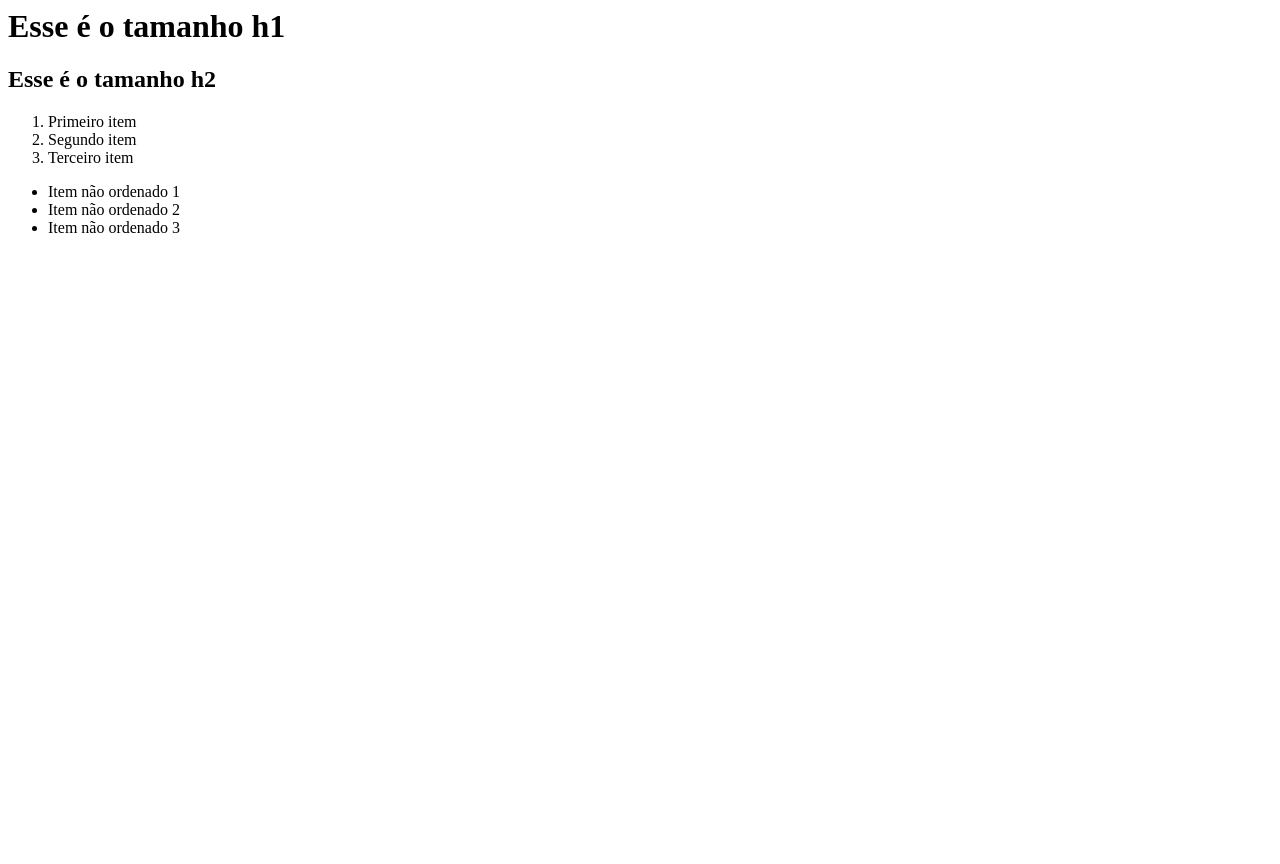
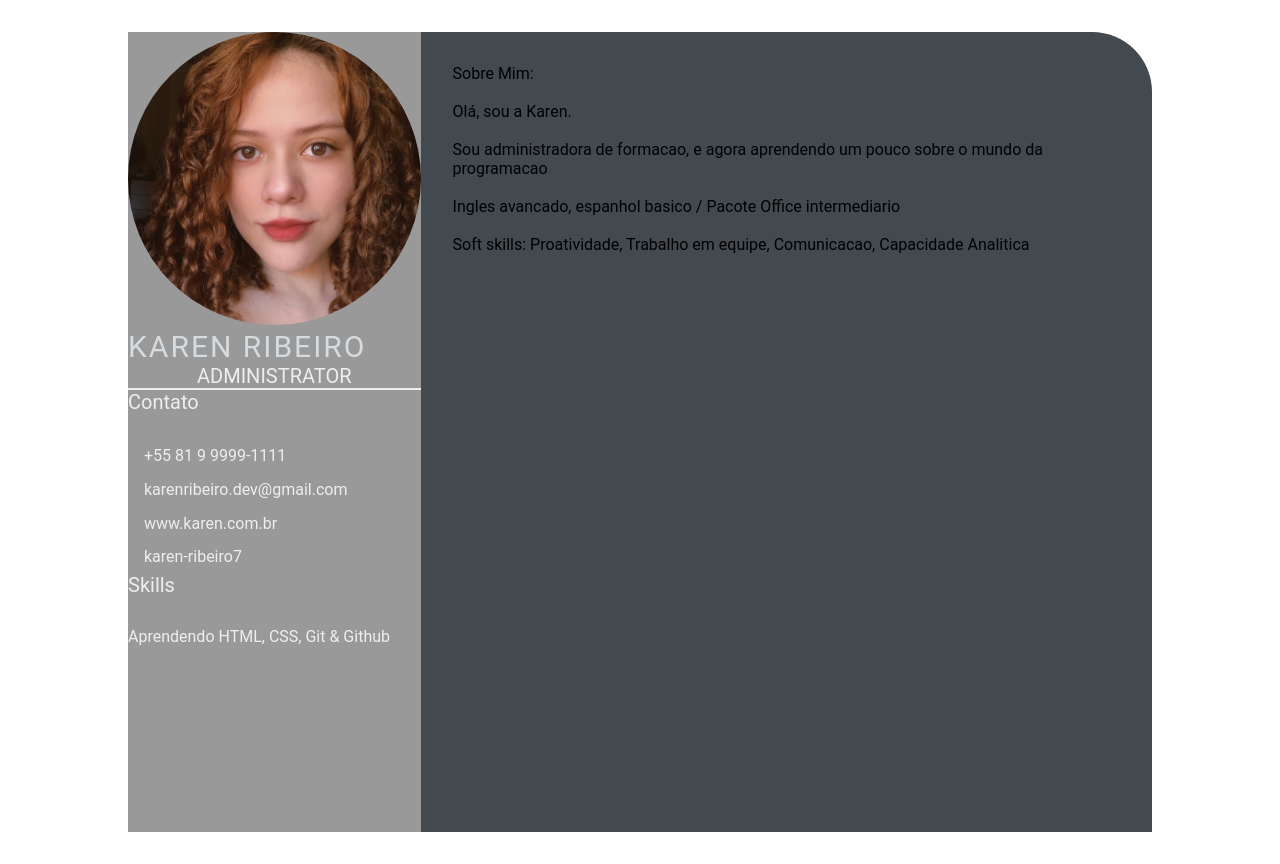
Before and after one commit to karen-ribeiro7/karenribeiro.github.io, a plain HTML site: page index.html in a window 1280 px wide. Before the commit the page ends 800 px from the top, so only its background shows below. Drawn offline with Linux system fonts and the light colour scheme.

Commit message:
adicionado style.css e alterado index.html primeira versao

```diff
--- a/index.html
+++ b/index.html
@@ -1,19 +1,63 @@
-<html>
+<!DOCTYPE html>
+<html lang="en">
     <head>
-        <title>Meu documento HTML</title>
-        </head>
+        <meta charset="UTF-8">
+        <meta http-equiv="X-UA-Compatible" content="IE=edge">
+        <meta name="viewport" content="width=device-width, initial-scale=1.0">
+        <title>Karen Ribeiro CV</title>
+
+        <link rel="stylesheet" href="style.css">
+
+    </head>
     <body>
-        <h1>Esse é o tamanho h1</h1>
-        <h2>Esse é o tamanho h2</h2>
-        <ol>
-            <li> Primeiro item</li>
-            <li> Segundo item</li>
-            <li> Terceiro item</li>
-        </ol>
-        <ul>
-            <li> Item não ordenado 1</li>
-            <li> Item não ordenado 2</li>
-            <li> Item não ordenado 3</li>
-        </ul>
+        <main class="resume-contents">
+            <section class="left-section">
+                <section class="left-section-content">
+                    <div class="profile">
+                        <img class="profile-image" src="img/profile-image.jpg" alt="Profile image">
+                        <p class="name">Karen Ribeiro</p>
+                        <p class="profession"> Administrator</p>
+                    </div>
+                    <div class="contact-info">
+                        <p class="left-title">Contato</p>
+                        <ul>
+                        <li>
+                            <i class="fa fa-phone"></i>+55 81 9 9999-1111
+                        </li>
+                        <li>
+                            <i class="fa fa-envelope"></i>karenribeiro.dev@gmail.com
+                        </li>
+                        <li>
+                            <i class="fa fa-globe"></i>www.karen.com.br
+                        </li>
+                        <li>
+                            <i class="fa fa-github"></i>karen-ribeiro7
+                        </li>
+                        </ul>
+                    </div>
+                    <div class="skills">
+                        <p class="left-title">Skills</p>
+                        <ul>
+                            <li><p>Aprendendo HTML, CSS, Git & Github</p></li>
+                        </ul>
+                    </div>
+                </section>
+                </section>
+                <section class="right-section">
+                    <div class="right-section-contents">
+                        <section class="about gap">
+                            <div classs="right-title">Sobre Mim:</div>
+                            <p class="abou-me-contents">
+                                <br>Olá, sou a Karen.<br>
+                                <br> Sou administradora de formacao, e agora aprendendo um pouco sobre o mundo da programacao<br>
+                                <br> Ingles avancado, espanhol basico / Pacote Office intermediario<br>
+                                <br> Soft skills: Proatividade, Trabalho em equipe, Comunicacao, Capacidade Analitica <br>
+                            </p>
+                        </section>
+                    </div>
+                </section>
+            </section>
+        </main>
+
     </body>
 </html>
--- /dev/null
+++ b/style.css
@@ -0,0 +1,103 @@
+* {
+    margin: 0;
+    padding: 0;
+    box-sizing: border-box;
+    list-style: none;
+    font-family: 'Roboto', sans-serif;
+}
+
+.resume-contents {
+    min-height: 100vh;
+    width: 80%;
+    margin: 2rem auto;
+    display: grid;
+    grid-template-columns: repeat(7, 1fr);
+}
+
+.left-section {
+    grid-column: span 2;
+    height: 100%;
+    background-color: #999999;
+}
+
+.right-section {
+    grid-column: span 5;
+    height: 100%;
+    background-color: #424a50;
+    border-radius: 0px 60px 0px 0px;
+}
+
+.left-section-contents{
+    padding: 2rem 2rem;
+}
+
+.profile {
+    width: 100%;
+    border-bottom: 2px solid #eeeeee;
+}
+
+.profile .profile-image {
+    width: 100%;
+    border-radius: 100%;
+}
+
+.name {
+    color: #D6DBDF;
+    font-size: 30px;
+    letter-spacing: 2px;
+    text-transform: uppercase;
+}
+
+.profession {
+    color: #eeeeee;
+    font-size: 20px;
+    text-transform: uppercase;
+    text-align: center;
+}
+
+/* .contact-info { border-bottom: 2px solid #1B2631; } */
+.left-title {
+    color: #eeeeee;
+    font-size: 20px;
+}
+
+.contact-info ul {
+    padding-top: 1.5rem;
+}
+
+.contact-info ul li,
+.references ul li {
+    padding: .4rem 0;
+    color: #eeeeee;
+}
+
+.contact-info ul li i,
+.references ul li i {
+    padding-right: 1rem;
+    font-size: 18px;
+    color: #eeeeee;
+}
+
+.skills ul {
+    padding-top: 1.5rem;
+}
+.skills ul li p {
+    padding: .4rem 0;
+    color: #eeeeee;
+}
+
+.right-section-contents {
+    padding: 2rem 2rem;
+}
+
+.right-title {
+    color: #eeeeee;
+}
+
+.gap {
+    padding-bottom: 2rem;
+}
+.about-me-contents {
+    font-size: 18px;
+    color: #eeeeee;
+}
```
Also changed, not shown: img/profile-image.jpg (added).
